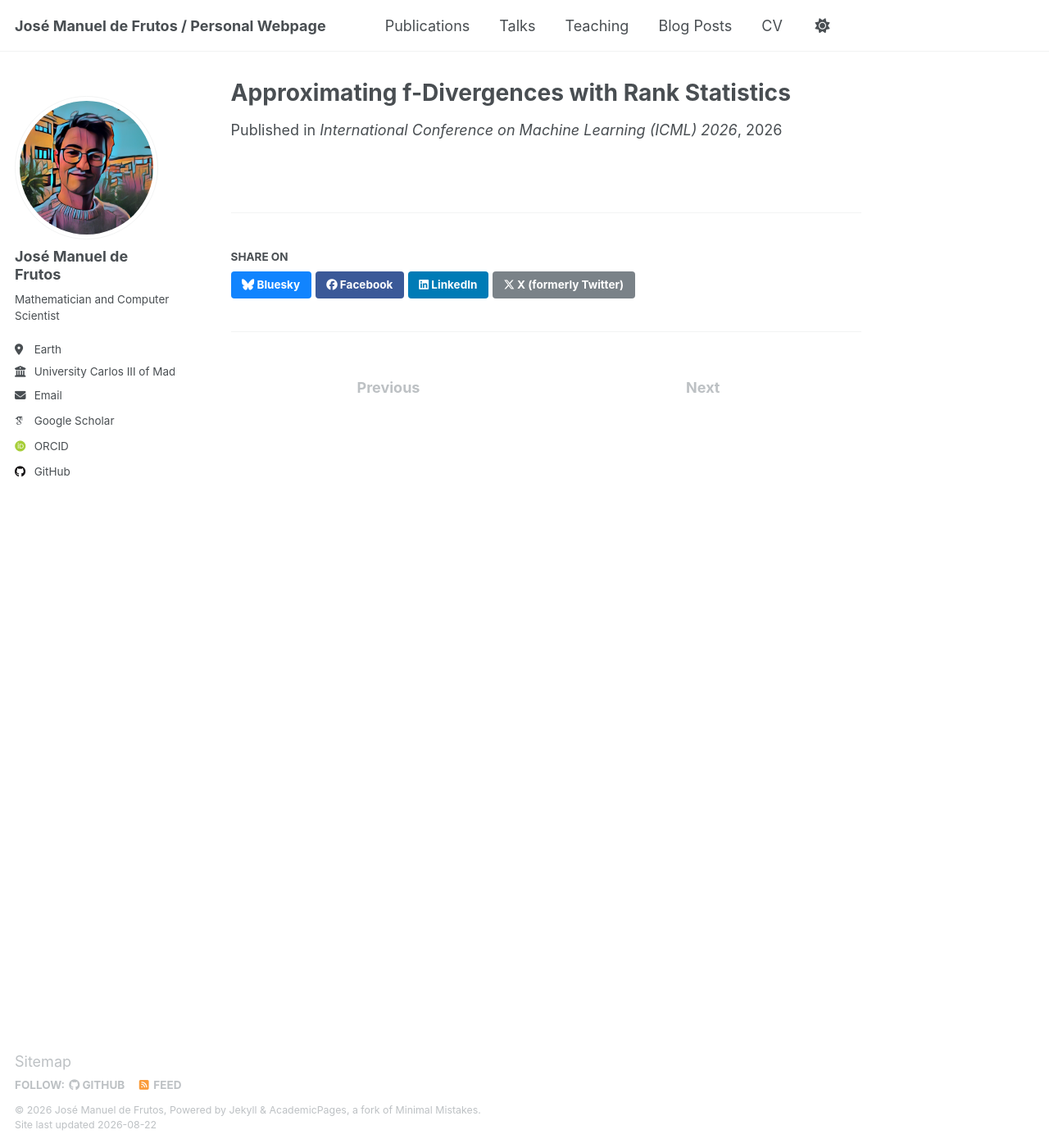
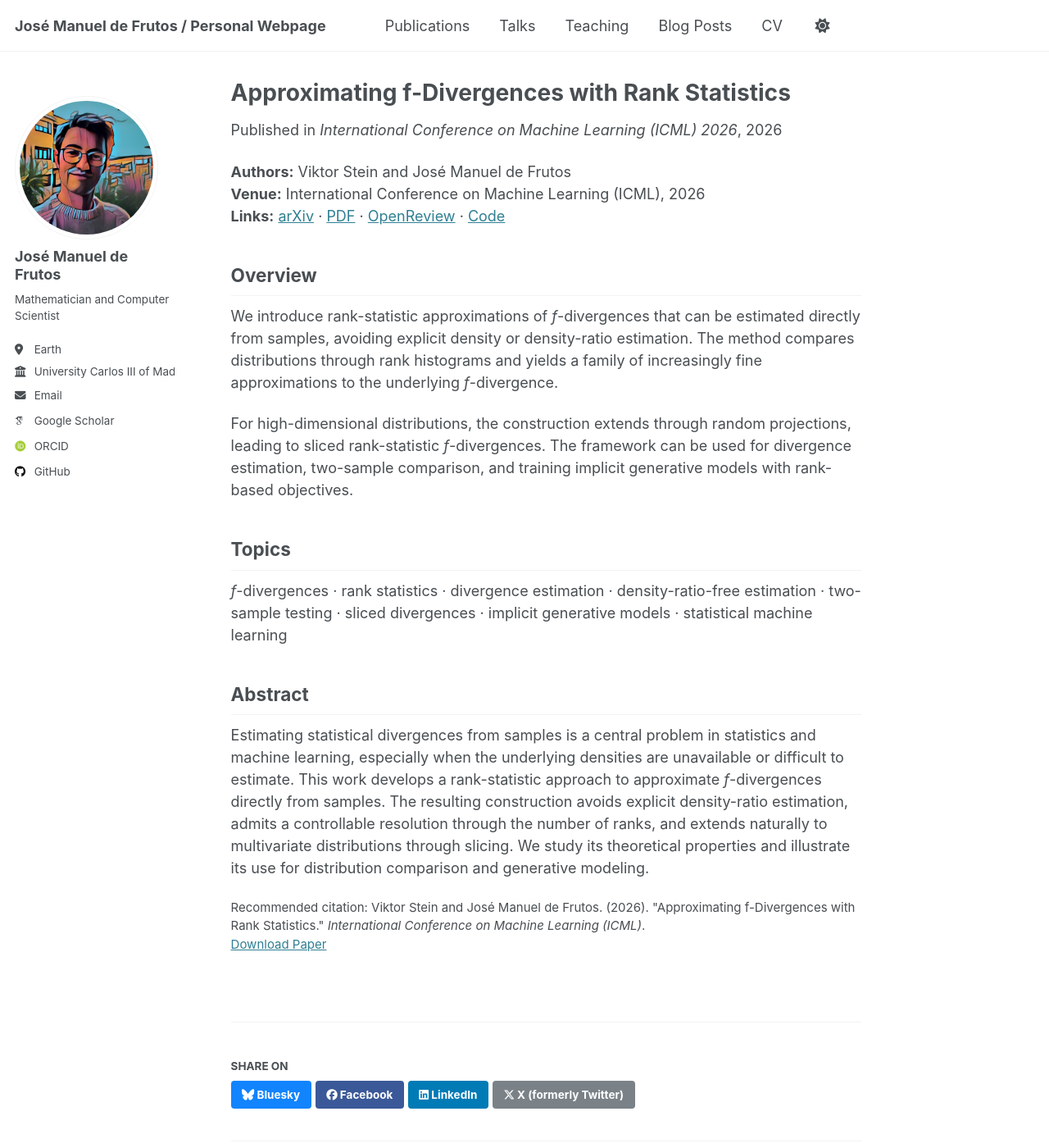
Before and after one commit to josemanuel22/josemanuel22.github.io, a Jekyll site: the page built from _publications/2026-01-25-rank_f_div.md, in a window 1280 px wide and 1400 px high. Shown: the whole window at 82% size. Built offline with Jekyll 4.4.1, drawn with Linux system fonts in a browser that asks for light colours; some web fonts are replaced.

Commit message:
Improve ICML paper landing page for discoverability

```diff
--- a/_publications/2026-01-25-rank_f_div.md
+++ b/_publications/2026-01-25-rank_f_div.md
@@ -3,9 +3,27 @@ title: "Approximating f-Divergences with Rank Statistics"
 collection: publications
 category: conferences
 permalink: /publication/2026-01-25-rank_f-div
-excerpt: ''
+excerpt: 'Rank-statistic approximations of f-divergences that can be estimated directly from samples without explicit density or density-ratio estimation.'
 date: 2026-01-25
 venue: 'International Conference on Machine Learning (ICML) 2026'
 paperurl: 'https://arxiv.org/pdf/2601.22784'
-#citation: 'Your Name, You. (2024). &quot;Paper Title Number 3.&quot; <i>GitHub Journal of Bugs</i>. 1(3).'
+citation: 'Viktor Stein and José Manuel de Frutos. (2026). &quot;Approximating f-Divergences with Rank Statistics.&quot; <i>International Conference on Machine Learning (ICML)</i>.'
 ---
+
+**Authors:** Viktor Stein and José Manuel de Frutos
+**Venue:** International Conference on Machine Learning (ICML), 2026
+**Links:** [arXiv](https://arxiv.org/abs/2601.22784) · [PDF](https://arxiv.org/pdf/2601.22784) · [OpenReview](https://openreview.net/forum?id=6dI31vzkqT) · [Code](https://github.com/josemanuel22/rsfdiv)
+
+## Overview
+
+We introduce rank-statistic approximations of *f*-divergences that can be estimated directly from samples, avoiding explicit density or density-ratio estimation. The method compares distributions through rank histograms and yields a family of increasingly fine approximations to the underlying *f*-divergence.
+
+For high-dimensional distributions, the construction extends through random projections, leading to sliced rank-statistic *f*-divergences. The framework can be used for divergence estimation, two-sample comparison, and training implicit generative models with rank-based objectives.
+
+## Topics
+
+*f*-divergences · rank statistics · divergence estimation · density-ratio-free estimation · two-sample testing · sliced divergences · implicit generative models · statistical machine learning
+
+## Abstract
+
+Estimating statistical divergences from samples is a central problem in statistics and machine learning, especially when the underlying densities are unavailable or difficult to estimate. This work develops a rank-statistic approach to approximate *f*-divergences directly from samples. The resulting construction avoids explicit density-ratio estimation, admits a controllable resolution through the number of ranks, and extends naturally to multivariate distributions through slicing. We study its theoretical properties and illustrate its use for distribution comparison and generative modeling.
```
